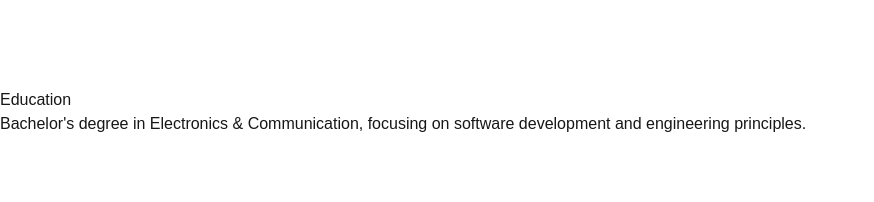
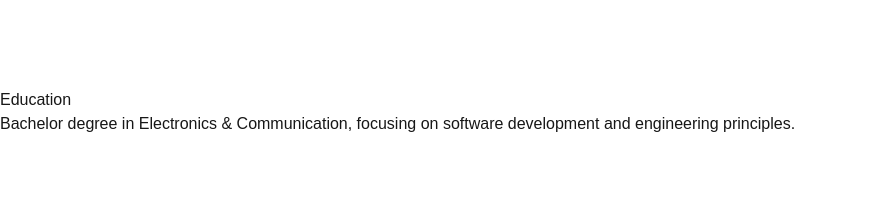
Before and after one commit to subbhamsingh/portfolio, a Next.js app: page /#portfolio in a window 1280 px wide. Shown: the part 2021-2223 px from the top of the page, without its empty margins (0-874 px from the left). Built offline with nearby package versions, Linux system fonts and the light colour scheme.

Commit message:
Fix unused Image import and unescaped characters in About and Contact components

```diff
--- a/src/components/About.tsx
+++ b/src/components/About.tsx
@@ -1,7 +1,6 @@
 "use client";
 import React from 'react';
 import Image from 'next/image';
-
 import book from '../assets/book.png';
 import pc from '../assets/pc.png';
 import card from '../assets/card.png';
@@ -39,7 +38,7 @@ const About = () => {
                 Education
               </h2>
               <p className='text-md md:text-lg text-black'>
-                Bachelor's degree in Electronics & Communication, focusing on software development and engineering principles.
+                Bachelor degree in Electronics & Communication, focusing on software development and engineering principles.
               </p>
             </div>
           </div>
--- a/src/components/Contact.tsx
+++ b/src/components/Contact.tsx
@@ -24,8 +24,8 @@ const Contact = () => {
 
         {/* Contact Form */}
         <div className='bg-white/10 p-6 rounded-xl max-w-[550px]'>
-          <h2 className='text-5xl font-bold text-orange-400 mb-4'>Let's Connect</h2>
-          <p className='text-white/70 mb-6'>Send me a message and let's schedule a call.</p>
+          <h2 className='text-5xl font-bold text-orange-400 mb-4'>Lets Connect</h2>
+          <p className='text-white/70 mb-6'>Send me a message and lets schedule a call.</p>
 
           <form className='space-y-4' action='https://getform.io/f/bxowjgda' method='POST'>
             <div className='grid md:grid-cols-2 gap-4'>
```
